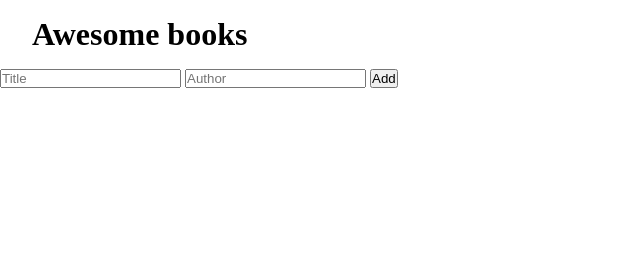
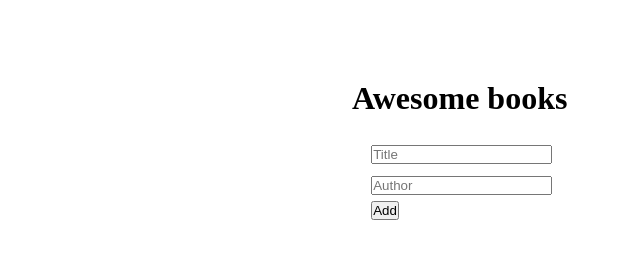
Before and after one commit to ivangonzalez224/Awesome-books, a website: page index.html in a window 1280 px wide. Shown: the whole page, without its empty margins (0-640 px from the left). Drawn offline with Linux system fonts and the light colour scheme.

Commit message:
Update Readme file. Add css.

```diff
--- a/assets/css/style.css
+++ b/assets/css/style.css
@@ -4,12 +4,10 @@
     box-sizing: border-box;
   }
 
-  #div {
+  .flex-column {
     display: flex;
     flex-direction: column;
-    gap: 1em;
-    width: 25%;
-    margin-left: 2em;
+
   }
 
   hr,
@@ -25,3 +23,21 @@
   h1 {
     margin-left: 1em;
   }
+
+  .main-container {
+    width: 50%;
+    margin: 5% auto;
+    display: flex;
+    flex-direction: column;
+    justify-content: center;
+  }
+
+  form {
+    width: 94%;
+    margin: 1% 8%;
+    align-items: flex-start;
+  }
+
+  input {
+    margin: 1% 0;
+  }
--- a/index.html
+++ b/index.html
@@ -8,13 +8,15 @@
     <title>Awesome books</title>
 </head>
 <body>
+  <div class="main-container">
     <h1>Awesome books</h1>
     <ul id="list"></ul>
-    <form action="addBook" method="post">
+    <form action="addBook" method="post" class="flex-column form">
         <input id="title" type="text" placeholder="Title">
         <input id="author" type="text" placeholder="Author">
         <button id="addBook" type="submit">Add</button>
     </form>
+  </div>
     <script src="assets/js/script.js"></script>
 </body>
 </html>
```
Also changed, not shown: README.md.
